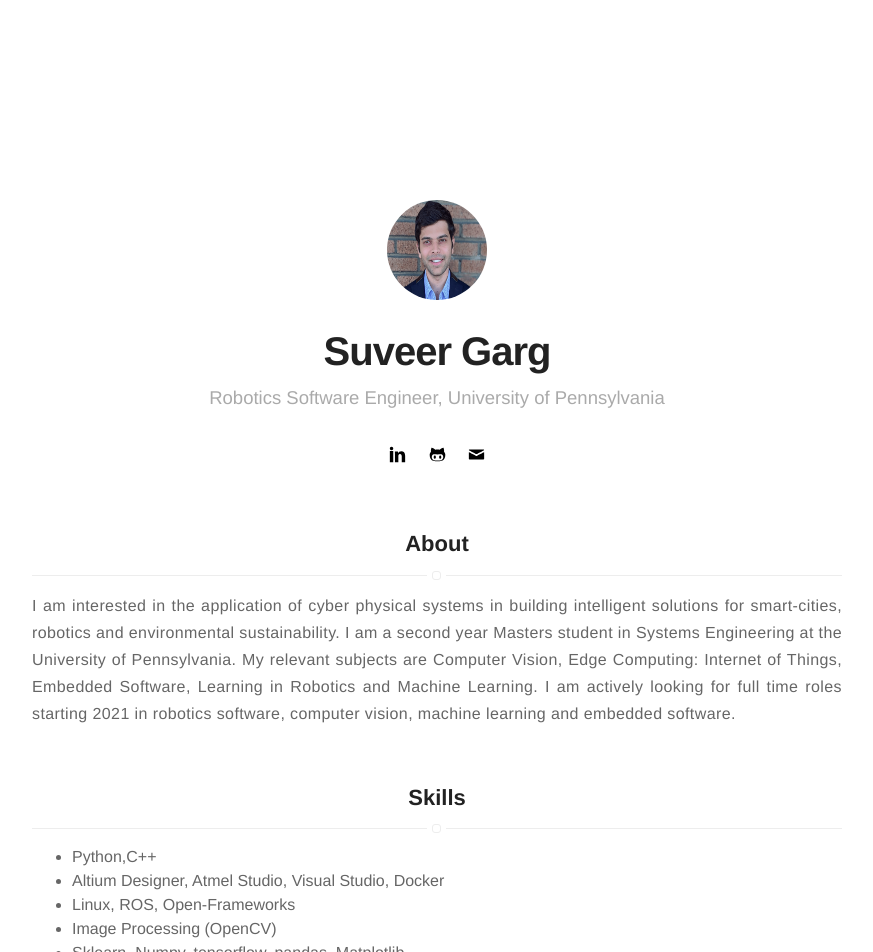
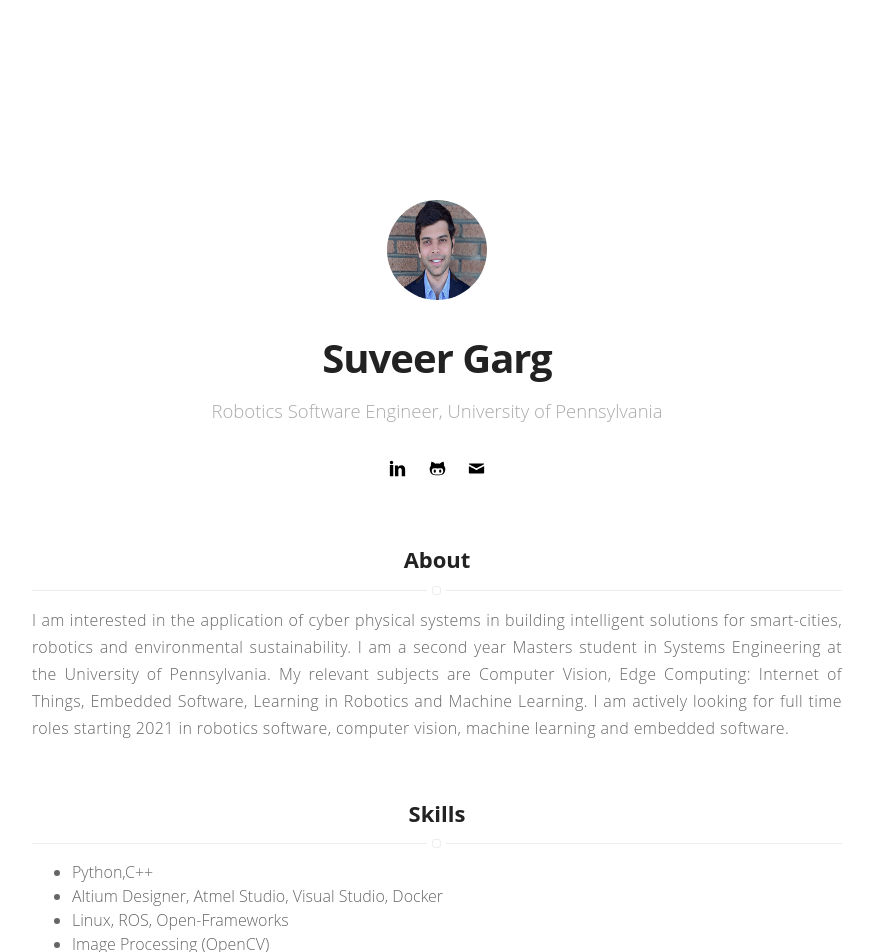
Before and after one commit to suveergarg/suveergarg.github.io, a Jekyll site: the page built from index.html, in a window 1280 px wide. Shown: the top 952 px of the page, without its empty margins (203-1076 px from the left). Built offline with Jekyll 4.4.1, drawn with Linux system fonts in a browser that asks for light colours.

Commit message:
size changes

```diff
--- a/_sass/base/variables.sass
+++ b/_sass/base/variables.sass
@@ -1,4 +1,4 @@
-$fontSans: "Helvetica Neue", Helvetica, Arial, sans-serif
+$fontSans: "Open Sans", Helvetica, Arial, sans-serif
 $fontMonospace: "Consolas", Liberation Mono, Menlo, Courier, monospace
 
 $alpha: #666
```
